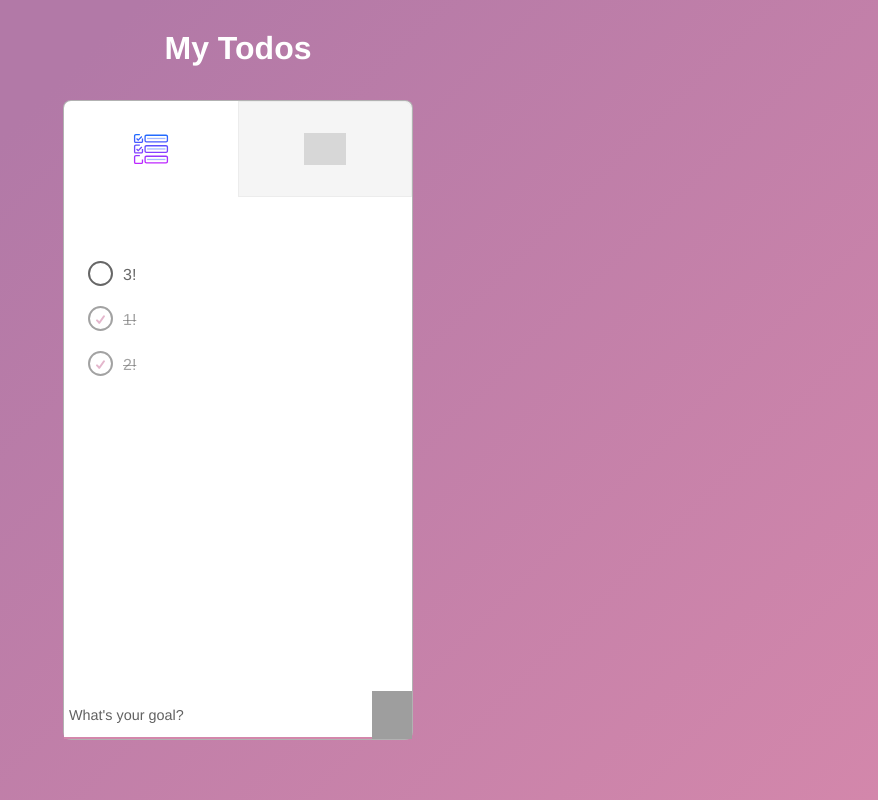
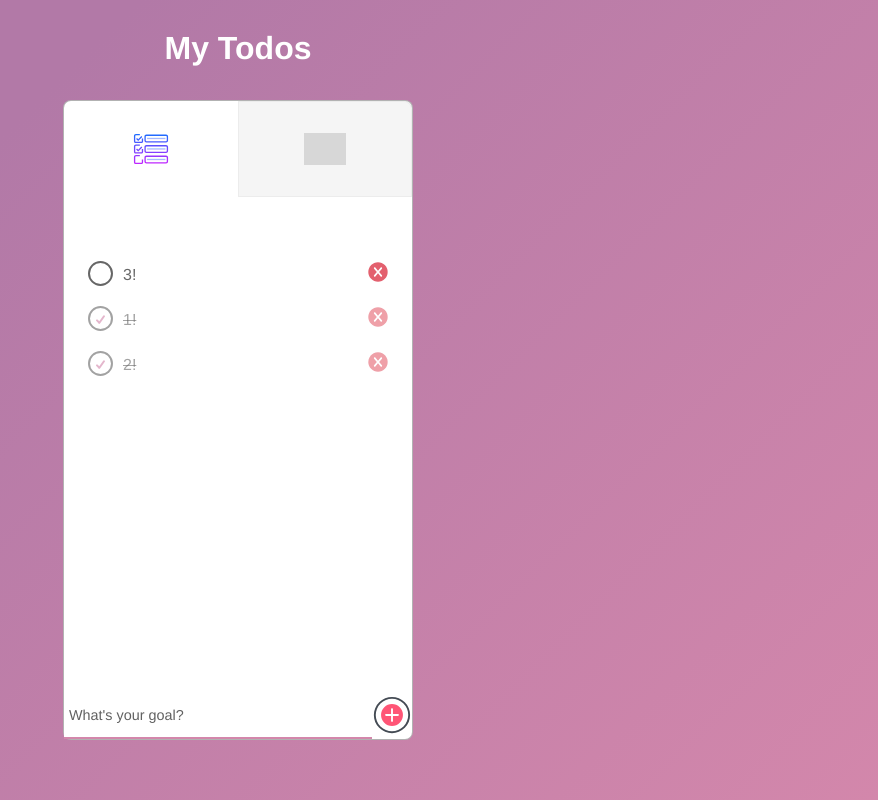
Before and after one commit to yaircohendev/todolist-exercise, a Vue app: page / in a window 1280 px wide. Shown: the whole page, without its empty margins (402-1280 px from the left). Built offline with nearby package versions, Linux system fonts and the light colour scheme; grey boxes are pictures that could not be loaded.

Commit message:
added ability to delete todo (locally)

```diff
--- a/src/components/todos/TodoList.vue
+++ b/src/components/todos/TodoList.vue
@@ -1,7 +1,7 @@
 <template>
   <div class="container">
     <TodoListMenu />
-    <TodoListItems :todos="todos" />
+    <TodoListItems :todos="todos" @delete-todo="deleteTodo" />
     <TodoListAdd />
   </div>
 </template>
@@ -17,6 +17,11 @@ export default {
     return {
       todos: []
     };
+  },
+  methods: {
+    deleteTodo(id) {
+      this.todos = this.todos.filter(todo => todo.id !== id);
+    }
   },
   created() {
     this.todos = [
--- a/src/components/todos/TodoListItem.vue
+++ b/src/components/todos/TodoListItem.vue
@@ -1,10 +1,16 @@
 <template>
-  <div :class="[{ 'todo-done': todo.isDone }]">
+  <div :class="['todo-container', { 'todo-done': todo.isDone }]">
     <BaseCheckbox
       v-model="todo.isDone"
       :id="todo.id"
       :label="todo.name"
       :checked="todo.isDone"
+    />
+    <img
+      src="../../assets/icons/clear-icon.svg"
+      class="delete-todo"
+      alt="icon"
+      @click="$emit('delete-todo', todo.id)"
     />
   </div>
 </template>
@@ -27,4 +33,22 @@ export default {
 .todo-done {
   opacity: 0.6;
 }
+
+.todo-container {
+  position: relative;
+
+  .delete-todo {
+    width: 20px;
+    position: absolute;
+    right: 0;
+    opacity: 0.9;
+    top: 0;
+    margin-top: 1px;
+    cursor: pointer;
+
+    &:hover {
+      opacity: 0.7;
+    }
+  }
+}
 </style>
--- a/src/components/todos/TodoListItems.vue
+++ b/src/components/todos/TodoListItems.vue
@@ -2,7 +2,10 @@
   <div class="todos">
     <transition-group name="flip-list" tag="div">
       <div class="todo-item" v-for="todo of sortedTodos" :key="todo.id">
-        <TodoListItem :todo="todo" />
+        <TodoListItem
+          :todo="todo"
+          @delete-todo="$emit('delete-todo', $event)"
+        />
       </div>
     </transition-group>
   </div>
```
Also changed, not shown: src/assets/icons/clear-icon.svg (added), src/assets/icons/plus-icon.svg (added).
